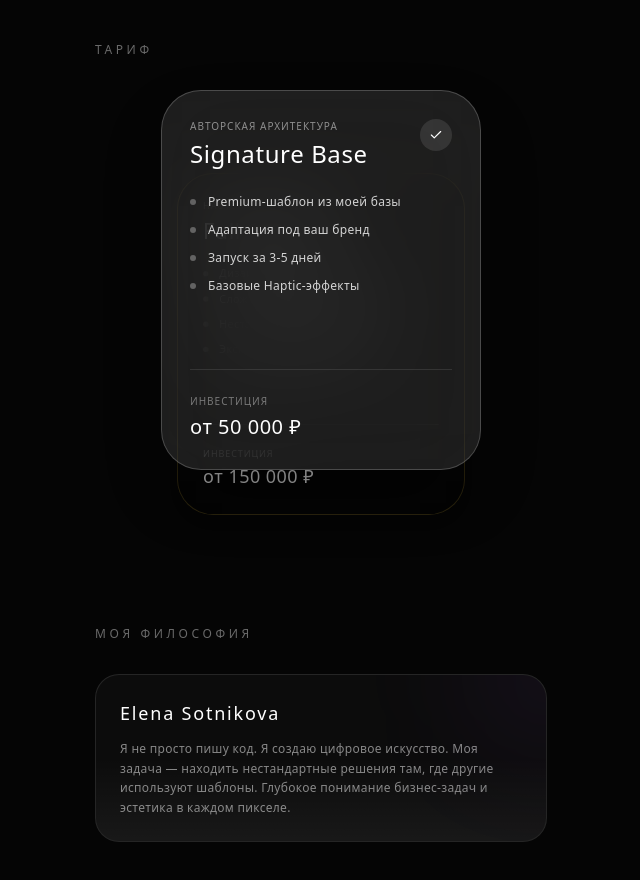
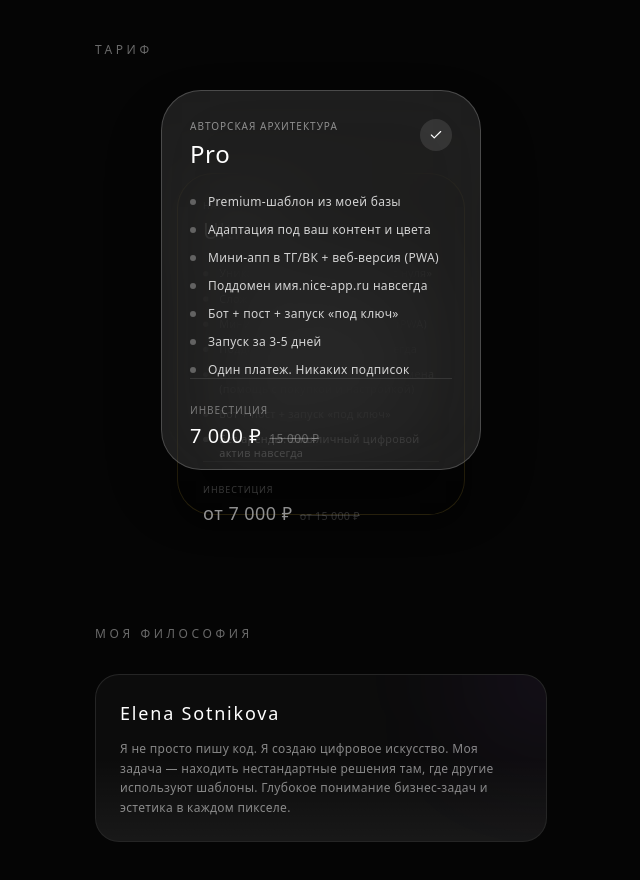
Before and after one commit to alenarejmond-hash/app, a React (Vite) app: page / in a window 1280 px wide. Shown: the part 1200-2080 px from the top of the page, without its empty margins (319-959 px from the left). Built offline with nearby package versions, Linux system fonts and the light colour scheme.

Commit message:
правки теста и ссылки

```diff
--- a/src/App.jsx
+++ b/src/App.jsx
@@ -28,8 +28,8 @@ const CONFIG = {
   // 5. Кнопка связи и подвал (Футер)
   ctaText: "Заказать свой Digital-мир",
   footerText: "Design & Code by Elena Sotnikova",
-  linkTelegram: "https://t.me/your_telegram", // Вставьте свою ссылку на Telegram
-  linkGithub: "https://github.com/alenarejmond-hash", // Вставьте свою ссылку на GitHub
+  linkTelegram: "https://t.me/your_telegram", // 👈 ВСТАВЬТЕ СЮДА СВОЮ ССЫЛКУ НА TELEGRAM (между кавычек)
+  linkVK: "https://vk.com/your_vk", // 👈 ВСТАВЬТЕ СЮДА СВОЮ ССЫЛКУ НА ВКОНТАКТЕ (между кавычек)
 
   // 6. Галерея (Мои работы) - ТЕПЕРЬ С ПОДДЕРЖКОЙ ВИДЕО!
   // 👇 ПОДСКАЗКА ОТ ИИ:
@@ -54,21 +54,24 @@ const CONFIG = {
   // title - Крупное название тарифа
   // subtitle - Мелкий текст над названием
   // price - Строка с ценой
+  // oldPrice - Старая перечеркнутая цена
   // features - Список того, что входит в тариф. Каждая фраза пишется в одинарных кавычках '...' через запятую!
   tariffs: [
     {
       id: 'base',
-      title: 'Signature Base',
+      title: 'Pro',
       subtitle: 'Авторская архитектура',
-      price: 'от 50 000 ₽',
-      features: ['Premium-шаблон из моей базы', 'Адаптация под ваш бренд', 'Запуск за 3-5 дней', 'Базовые Haptic-эффекты'],
+      price: '7 000 ₽',
+      oldPrice: '15 000 ₽',
+      features: ['Premium-шаблон из моей базы', 'Адаптация под ваш контент и цвета', 'Мини-апп в ТГ/ВК + веб-версия (PWA)', 'Поддомен имя.nice-app.ru навсегда', 'Бот + пост + запуск «под ключ»', 'Запуск за 3-5 дней', 'Один платеж. Никаких подписок'],
     },
     {
       id: 'custom',
-      title: 'Full Custom',
+      title: 'Ultra',
       subtitle: 'Haute Couture в коде',
-      price: 'от 150 000 ₽',
-      features: ['Дизайн с чистого листа', 'Сложные 3D и WebGL эффекты', 'Нестандартные анимации', 'Эксклюзивные механики'],
+      price: 'от 7 000 ₽',
+      oldPrice: 'от 15 000 ₽',
+      features: ['Уникальный дизайн и логика «с нуля»', 'Сложные 3D и WebGL эффекты', 'Мини-апп в ТГ/ВК + веб-версия (PWA)', 'Поддомен имя.nice-app.ru навсегда', 'Подключение вашего личного домена (помощь с покупкой и настройкой)', 'Бот + пост + запуск «под ключ»', 'Без аренды: Ваш личный цифровой актив навсегда'],
     }
   ],
 
@@ -714,8 +717,10 @@ export default function App() {
 
                     <div className="space-y-3 mt-6">
                       {tariff.features.map((feat, i) => (
-                        <div key={i} className="flex items-center gap-3">
-                          <div className={`w-1.5 h-1.5 rounded-full ${!isBase || !isLightTheme ? 'bg-white/30' : 'bg-[#4A302B]/30'}`}></div>
+                        <div key={i} className="flex items-start gap-3">
+                          <div className="flex items-center h-4 shrink-0">
+                            <div className={`w-1.5 h-1.5 rounded-full ${!isBase || !isLightTheme ? 'bg-white/30' : 'bg-[#4A302B]/30'}`}></div>
+                          </div>
                           <p className={`text-xs font-light tracking-wide ${!isBase || !isLightTheme ? 'text-white/80' : 'text-[#4A302B]/80'}`}>{feat}</p>
                         </div>
                       ))}
@@ -725,7 +730,12 @@ export default function App() {
                   {/* Низ карты (Цена) */}
                   <div className={`pt-6 border-t ${!isBase || !isLightTheme ? 'border-white/10' : 'border-[#4A302B]/10'}`}>
                     <p className={`text-[10px] uppercase tracking-widest mb-1 ${!isBase || !isLightTheme ? 'text-white/40' : 'text-[#4A302B]/40'}`}>Инвестиция</p>
-                    <p className={`text-xl font-medium tracking-wide ${!isBase || !isLightTheme ? 'text-white' : 'text-[#4A302B]'}`}>{tariff.price}</p>
+                    <div className="flex items-baseline gap-2">
+                      <p className={`text-xl font-medium tracking-wide ${!isBase || !isLightTheme ? 'text-white' : 'text-[#4A302B]'}`}>{tariff.price}</p>
+                      {tariff.oldPrice && (
+                        <p className={`text-xs line-through tracking-wide ${!isBase || !isLightTheme ? 'text-white/30' : 'text-[#4A302B]/30'}`}>{tariff.oldPrice}</p>
+                      )}
+                    </div>
                   </div>
                 </div>
               );
@@ -835,7 +845,7 @@ export default function App() {
             </p>
             <div className="flex justify-center gap-6">
               <a href={CONFIG.linkTelegram} target="_blank" rel="noreferrer" className={`text-[10px] tracking-widest uppercase cursor-pointer transition-colors duration-700 ${isLightTheme ? 'text-[#4A302B]/60 hover:text-[#4A302B]' : 'text-white/50 hover:text-white'}`}>Telegram</a>
-              <a href={CONFIG.linkGithub} target="_blank" rel="noreferrer" className={`text-[10px] tracking-widest uppercase cursor-pointer transition-colors duration-700 ${isLightTheme ? 'text-[#4A302B]/60 hover:text-[#4A302B]' : 'text-white/50 hover:text-white'}`}>Вконтакте</a>
+              <a href={CONFIG.linkVK} target="_blank" rel="noreferrer" className={`text-[10px] tracking-widest uppercase cursor-pointer transition-colors duration-700 ${isLightTheme ? 'text-[#4A302B]/60 hover:text-[#4A302B]' : 'text-white/50 hover:text-white'}`}>Вконтакте</a>
             </div>
           </div>
         </section>
```
